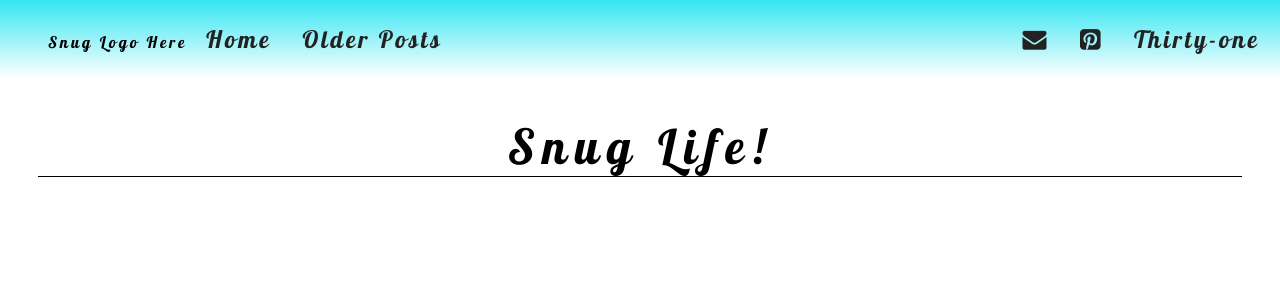
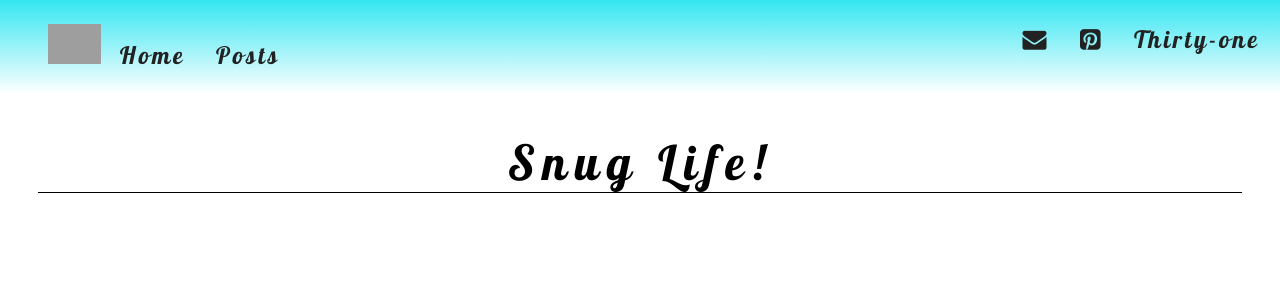
Before and after one commit to jwarren116/karlico, a Django app: page /posts/ in a window 1280 px wide. Shown: the top 300 px of the page. Run offline with Django 3.2, Linux system fonts and the light colour scheme; data that the repository does not hold is empty; some libraries are stand-ins or nearby versions; grey boxes are pictures that could not be loaded.

Commit message:
Add logo placeholder; fix link for Posts page; CSS tweaks

```diff
--- a/blog/templates/blog/detail.html
+++ b/blog/templates/blog/detail.html
@@ -3,11 +3,12 @@
 
 {% block body %}
 
-    <h1 class="heading">Snug Life!</h1>
-
+  <h1 class="heading">Snug Life!</h1>
+  <section>
     <div class="container post">
       <h2>{{ post.title }} <small class="date-stamp">{{ post.created }}</small></h2>
       <p>{{ post.content }}</p>
     </div>
+  </section>
 
 {% endblock %}
--- a/karlico/templates/base.html
+++ b/karlico/templates/base.html
@@ -20,9 +20,9 @@
     <header>
       <nav>
         <ul>
-          <li>Snug Logo Here</li>
+          <li><img src="https://i.vimeocdn.com/video/311242300_640.jpg" style="height: 40px"/></li>
           <li class="active"><a href="{% url 'index' %}">Home</a></li>
-          <li><a href="#">Older Posts</a></li>
+          <li><a href="{% url 'posts' %}">Posts</a></li>
         </ul>
         <ul class="navbar-right">
           <li><a href="mailto:karli@karli.co"><i class="fa fa-envelope"></i></a></li>
```
